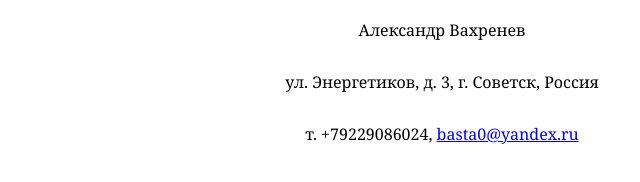
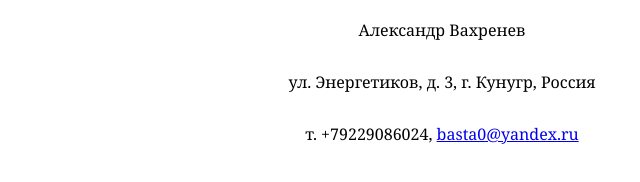
Before and after one commit to Bas43/Bas43.github.io, a plain HTML site: page index.html in a window 1280 px wide. Shown: the part 1071-1253 px from the top of the page, 198-838 px from the left. Drawn offline with Linux system fonts and the light colour scheme.

Commit message:
Update index.html

```diff
--- a/index.html
+++ b/index.html
@@ -47,7 +47,7 @@
       </div>
       <div id="footer">
           <p>Александр Вахренев</p>
-          <p>ул. Энергетиков, д. 3, г. Советск, Россия</p>
+          <p>ул. Энергетиков, д. 3, г. Кунугр, Россия</p>
           <p>т. +79229086024, <a href="mailto:basta0@yandex.ru">basta0@yandex.ru</a></p>
       </div>
 
```
